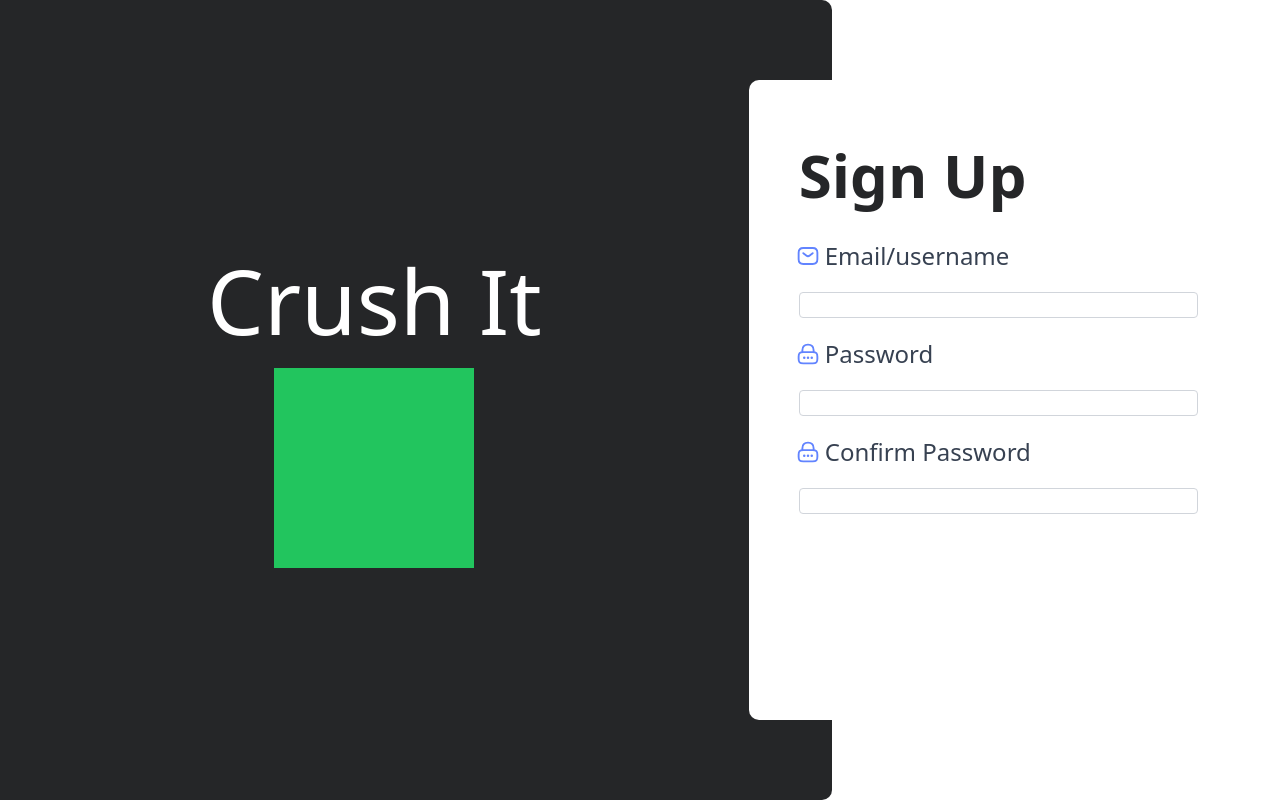
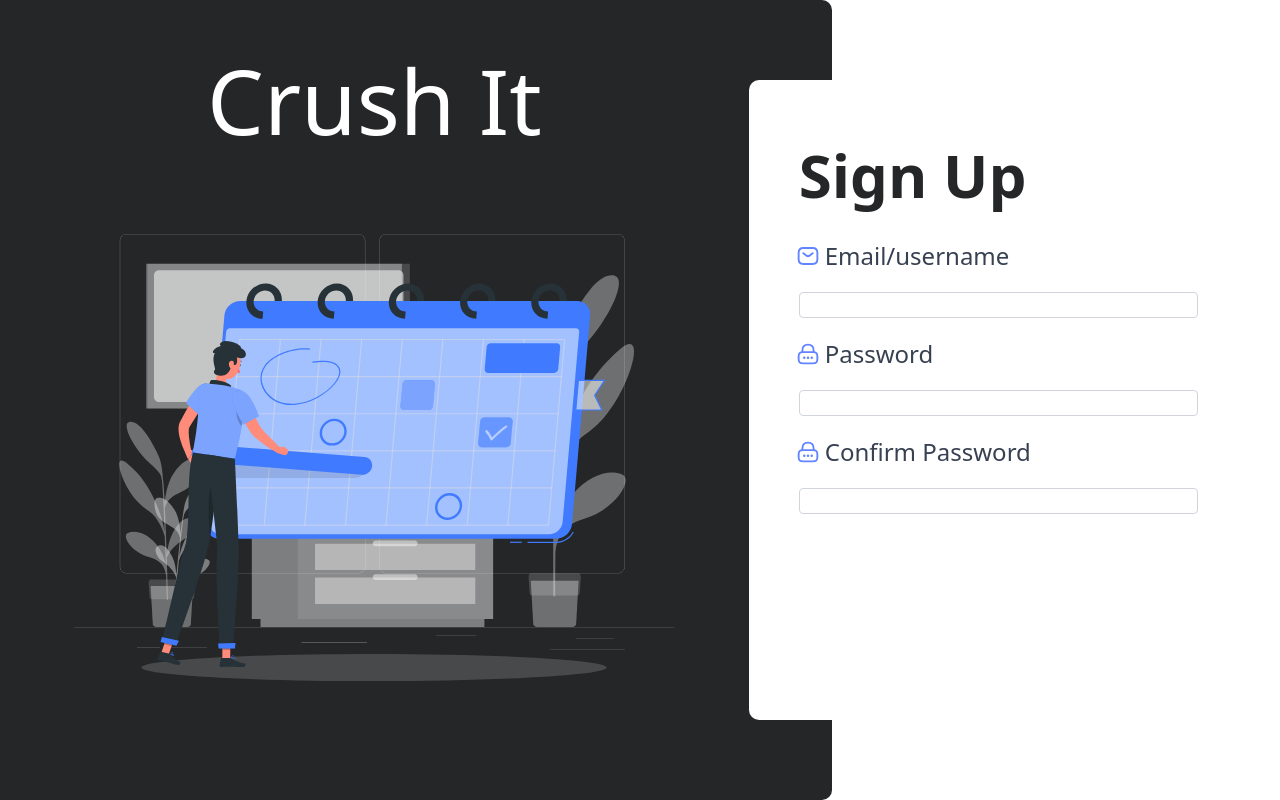
Before and after one commit to React-o-Maniacs/Crush-It, a Next.js app: page /auth in a window 1280 px wide. Built offline with nearby package versions, Linux system fonts and the light colour scheme.

Commit message:
Crush it logo done

```diff
--- a/pages/auth.tsx
+++ b/pages/auth.tsx
@@ -1,6 +1,8 @@
 import Input from "@/components/Input";
 import EmailIcon from '../public/images/sms.svg';
 import LockIcon from '../public/images/lock.svg';
+import Image from "next/image";
+import CrushItLogo from '../public/images/crush-it-logo.svg';
 import { useState } from "react";
 
 const Auth = () => {
@@ -13,9 +15,7 @@ const Auth = () => {
       <div className="flex flex-1 h-screen max-w-[65%] rounded-r-[10px] bg-crush-it-black bg-cover items-center z-0">
         <div className='flex flex-1 flex-col items-center'>
           <h1 className="flex font-normal text-[90px] text-white">Crush It</h1>
-          <div className='bg-green-500 w-[200px] h-[200px]'>
-
-          </div>
+          <Image src={CrushItLogo} alt='Crush It Logo' width={600} height={600}/>
         </div>
         <div className="flex h-[80%] w-[60%] z-2 mr-[-50%]">
           <div className="flex bg-white rounded-[10px] flex-1 flex-col p-[10%] space-y-[5%]">
```
Also changed, not shown: public/images/crush-it-logo.svg (added).
